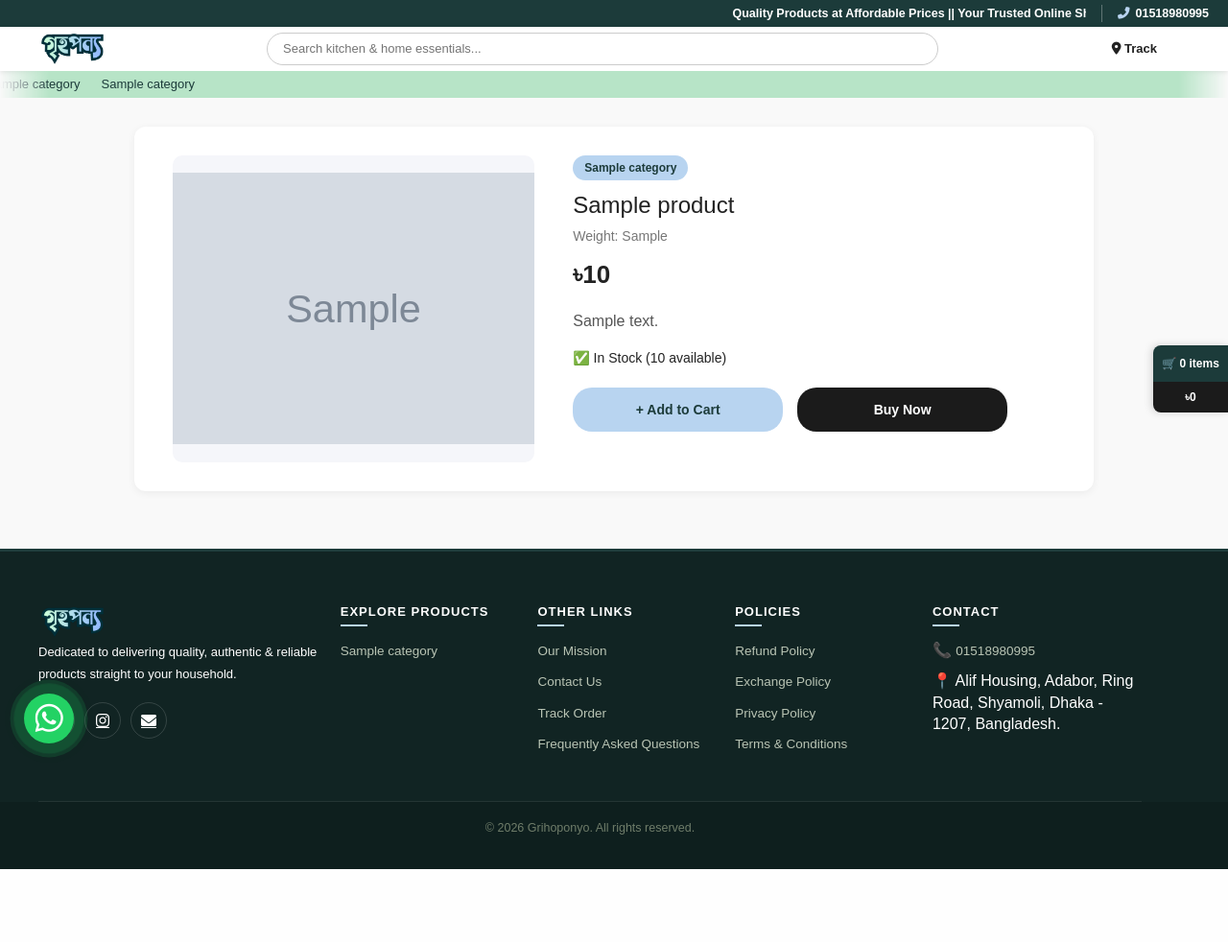
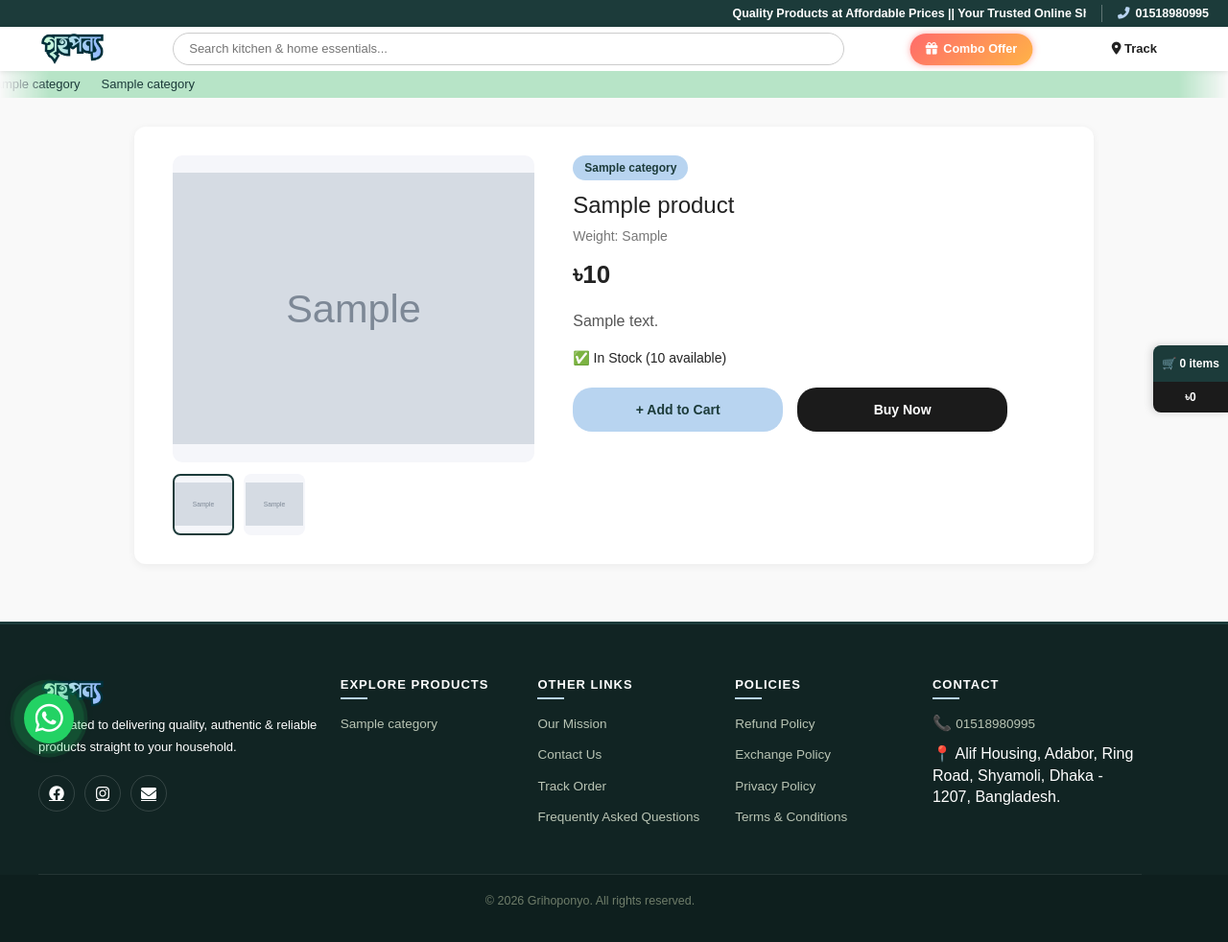
Before and after one commit to munim24/grihoponyo, a Django app: a page that uses templates/base.html in a window 1280 px wide. Shown: the whole page at 96% size. Before the commit the page ends 906 px from the top, so only its background shows below. Run offline with Django 5.2, Linux system fonts and the light colour scheme; tables that the repository leaves empty hold one stand-in row (values such as "Sample post"); grey boxes marked "Sample" are stand-in pictures; some libraries are stand-ins or nearby versions.

Commit message:
combo offer added

```diff
--- a/shop/models.py
+++ b/shop/models.py
@@ -5,7 +5,10 @@ from django.utils.text import slugify
 class Category(models.Model):
     name = models.CharField(max_length=100)
     slug = models.SlugField(unique=True, blank=True)
-    image = models.ImageField(upload_to='categories/', blank=True, null=True)
+    image = models.ImageField(
+        upload_to='categories/', blank=True, null=True,
+        help_text="Recommended size: 400x400px (square, 1:1 ratio). White or transparent background looks best."
+    )
     show_on_home = models.BooleanField(default=False, help_text="Homepage-e top category card e dekhabe")
     show_in_footer = models.BooleanField(default=False, help_text="Footer er 'Explore Products' e dekhabe")
 
@@ -37,10 +40,14 @@ class Product(models.Model):
         help_text="Flash sale kokhon shesh hobe (deadline). is_flash_sale checked thakle eta filup koro."
     )
     is_best_selling = models.BooleanField(default=False, help_text="Check korle 'Best Selling Products' section e dekhabe")
+    is_combo_offer = models.BooleanField(default=False, help_text="Check korle Combo Offer page e dekhabe")
     price = models.DecimalField(max_digits=10, decimal_places=2)
     discount_price = models.DecimalField(max_digits=10, decimal_places=2, blank=True, null=True)
     stock = models.PositiveIntegerField(default=0)
-    image = models.ImageField(upload_to='products/', blank=True, null=True)
+    image = models.ImageField(
+        upload_to='products/', blank=True, null=True,
+        help_text="Recommended size: 1000x1000px (square, 1:1 ratio). White/plain background looks best. Higher resolution keeps the zoom-on-hover feature sharp."
+    )
     is_active = models.BooleanField(default=True)
     created_at = models.DateTimeField(auto_now_add=True)
 
@@ -61,6 +68,23 @@ class Product(models.Model):
 
     def __str__(self):
         return self.name
+
+
+
+class ProductImage(models.Model):
+    product = models.ForeignKey(Product, on_delete=models.CASCADE, related_name='images')
+    image = models.ImageField(
+        upload_to='products/gallery/',
+        help_text="Recommended size: 1000x1000px (square, 1:1 ratio), same style as main image."
+    )
+    order = models.PositiveIntegerField(default=0, help_text="Choto number age dekhabe")
+
+    class Meta:
+        ordering = ['order']
+
+    def __str__(self):
+        return f"{self.product.name} - Image {self.order}"
+
 
 
 class Order(models.Model):
--- a/shop/urls.py
+++ b/shop/urls.py
@@ -27,4 +27,6 @@ urlpatterns = [
     path('track-order/', views.track_order, name='track_order'),
     path('buy-now/<int:product_id>/', views.buy_now, name='buy_now'),
     path('set-delivery-area/', views.set_delivery_area, name='set_delivery_area'),
+    path('combo-offers/', views.combo_offers, name='combo_offers'),
+
 ]
--- a/shop/views.py
+++ b/shop/views.py
@@ -364,3 +364,13 @@ def buy_now(request, product_id):
     product = get_object_or_404(Product, id=product_id)
     cart.add(product=product, quantity=1)
     return redirect('shop:checkout')
+
+
+def combo_offers(request):
+    cart = Cart(request)
+    products = Product.objects.filter(is_active=True, is_combo_offer=True)
+    context = {
+        'products': products,
+        'cart': cart,
+    }
+    return render(request, 'shop/combo_offers.html', context)
--- a/static/css/style.css
+++ b/static/css/style.css
@@ -132,6 +132,37 @@ body { font-family: Arial, sans-serif; background: #f9f9f9; color: #222; }
 @media (min-width: 769px) {
     .track-link { margin-right: 20px; }
 }
+
+
+.combo-offer-badge {
+    display: flex;
+    align-items: center;
+    gap: 6px;
+    background: linear-gradient(135deg, #ff6b6b, #ffb347);
+    color: #fff;
+    font-size: 12.5px;
+    font-weight: 700;
+    text-decoration: none;
+    padding: 7px 16px;
+    border-radius: 20px;
+    white-space: nowrap;
+    flex-shrink: 0;
+    box-shadow: 0 0 8px rgba(255, 107, 107, 0.6);
+    animation: comboGlow 1.6s ease-in-out infinite;
+    transition: filter 0.2s ease;
+}
+.combo-offer-badge:hover { filter: brightness(1.1); }
+@keyframes comboGlow {
+    0%, 100% {
+        box-shadow: 0 0 6px rgba(255, 107, 107, 0.5), 0 0 0 rgba(255, 179, 71, 0);
+        transform: scale(1);
+    }
+    50% {
+        box-shadow: 0 0 16px rgba(255, 107, 107, 0.9), 0 0 10px rgba(255, 179, 71, 0.6);
+        transform: scale(1.05);
+    }
+}
+
 /* ===== Search Suggestions ===== */
 .search-suggestions {
     position: absolute; top: 110%; left: 0; right: 0;
--- a/templates/base.html
+++ b/templates/base.html
@@ -79,6 +79,10 @@
             <div id="search-suggestions" class="search-suggestions"></div>
         </div>
 
+        <a href="{% url 'shop:combo_offers' %}" class="combo-offer-badge">
+            <i class="fa-solid fa-gift"></i> Combo Offer
+        </a>
+
         <a href="{% url 'shop:track_order' %}" class="track-link"><b><i class="fa-solid fa-location-dot"></i> Track </b> </a>
     </div>
 
--- a/templates/shop/product_detail.html
+++ b/templates/shop/product_detail.html
@@ -39,6 +39,37 @@
 }
 .product-detail-image.zoomed img {
     transform: scale(2.3);
+}
+
+.product-detail-image-col {
+    flex: 1;
+    display: flex;
+    flex-direction: column;
+    gap: 12px;
+}
+.product-thumbnails {
+    display: flex;
+    gap: 10px;
+    flex-wrap: wrap;
+}
+.thumb-item {
+    width: 64px;
+    height: 64px;
+    border-radius: 8px;
+    overflow: hidden;
+    border: 2px solid transparent;
+    cursor: pointer;
+    background: #f5f6fa;
+    flex-shrink: 0;
+    transition: border-color 0.2s ease;
+}
+.thumb-item img {
+    width: 100%;
+    height: 100%;
+    object-fit: contain;
+}
+.thumb-item.active {
+    border-color: var(--brand-dark);
 }
 
 .product-detail-info { flex: 1.2; }
@@ -108,11 +139,29 @@
 
 <div class="product-detail-wrap">
 
-    <div class="product-detail-image">
-        {% if product.image %}
-            <img src="{{ product.image.url }}" alt="{{ product.name }}">
+    <div class="product-detail-image-col">
+        <div class="product-detail-image">
+            {% if product.image %}
+                <img src="{{ product.image.url }}" alt="{{ product.name }}" id="mainProductImage">
+            {% endif %}
+        </div>
+
+        {% if product.images.all %}
+        <div class="product-thumbnails">
+            {% if product.image %}
+                <div class="thumb-item active" data-full="{{ product.image.url }}">
+                    <img src="{{ product.image.url }}" alt="{{ product.name }}">
+                </div>
+            {% endif %}
+            {% for img in product.images.all %}
+                <div class="thumb-item" data-full="{{ img.image.url }}">
+                    <img src="{{ img.image.url }}" alt="{{ product.name }}">
+                </div>
+            {% endfor %}
+        </div>
         {% endif %}
     </div>
+
 
     <div class="product-detail-info">
         <a href="{% url 'shop:category_detail' product.category.slug %}" class="product-category-badge">
@@ -191,6 +240,17 @@ document.addEventListener('DOMContentLoaded', function () {
             zoomImg.style.transformOrigin = 'center center';
         });
     }
+
+    // ---- Thumbnail Gallery ----
+    document.querySelectorAll('.thumb-item').forEach(thumb => {
+        thumb.addEventListener('click', function () {
+            const full = this.dataset.full;
+            const mainImg = document.getElementById('mainProductImage');
+            if (mainImg) mainImg.src = full;
+            document.querySelectorAll('.thumb-item').forEach(t => t.classList.remove('active'));
+            this.classList.add('active');
+        });
+    });
 });
 </script>
 
```
Also changed, not shown: other parts of static/css/style.css (+15 -7 lines), shop/admin.py (+10 -5 lines), templates/shop/combo_offers.html (added, +126 -0 lines), shop/migrations/0011_productimage.py (added), shop/migrations/0012_product_is_combo_offer.py (added), shop/migrations/0013_alter_category_image.py (added), shop/migrations/0014_alter_product_image_alter_productimage_image.py (added).
